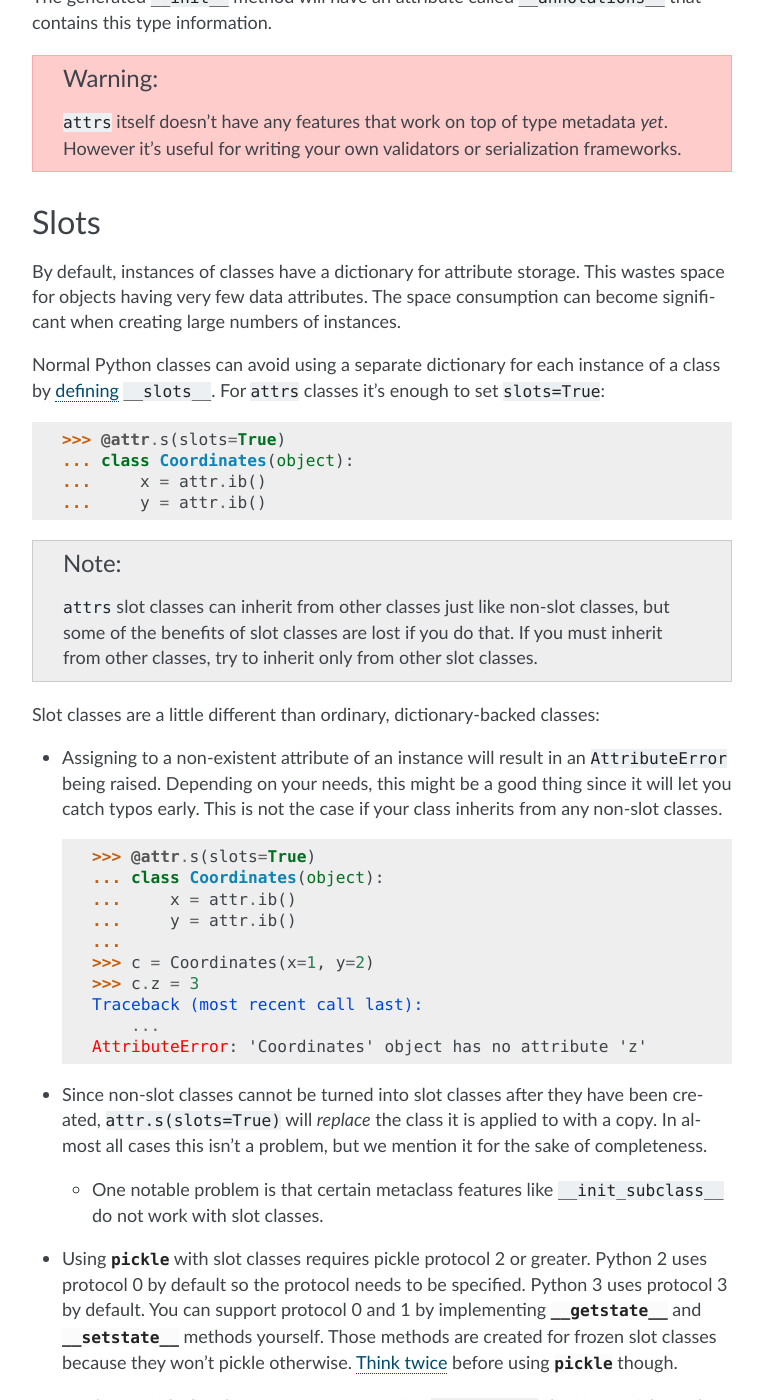
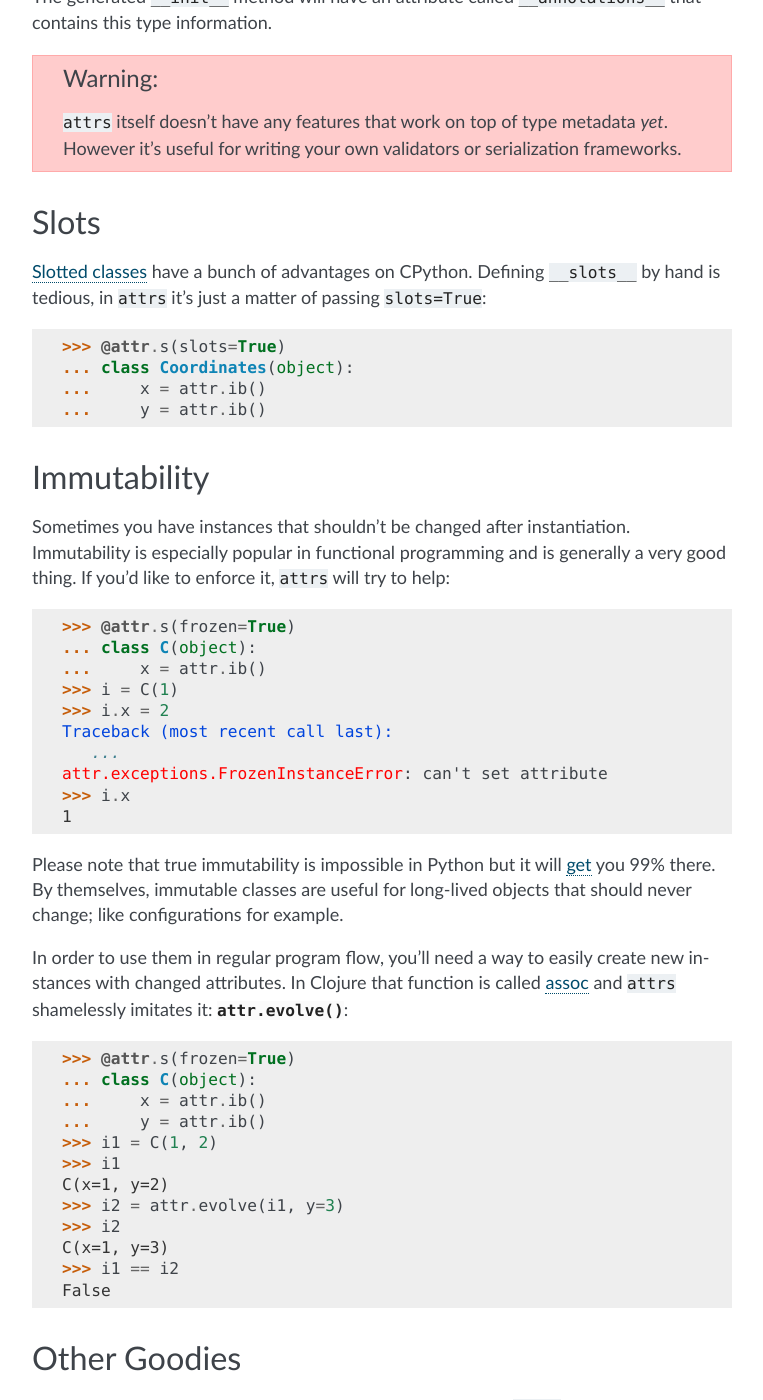
Before and after one commit to python-attrs/attrs, a Sphinx documentation site: the page built from docs/examples.rst, in a window 1280 px wide and 1400 px high, scrolled down 9200 px. Shown: the whole window, without its empty margins (368-1131 px from the left). Built offline with Sphinx 7.4.7, drawn with Linux system fonts in a browser that asks for light colours; some of the changed text lies outside the part shown.

Commit message:
Add glossary & make slotted classes official (#371)
* Add glossary & make slotted classes official

* Add missing import

```diff
--- a/docs/examples.rst
+++ b/docs/examples.rst
@@ -474,12 +474,8 @@
 Slots
 -----
 
-By default, instances of classes have a dictionary for attribute storage.
-This wastes space for objects having very few data attributes.
-The space consumption can become significant when creating large numbers of instances.
-
-Normal Python classes can avoid using a separate dictionary for each instance of a class by `defining <https://docs.python.org/3/reference/datamodel.html#slots>`_ ``__slots__``.
-For ``attrs`` classes it's enough to set ``slots=True``:
+:term:`Slotted classes` have a bunch of advantages on CPython.
+Defining ``__slots__`` by hand is tedious, in ``attrs`` it's just a matter of passing ``slots=True``:
 
 .. doctest::
 
@@ -487,59 +483,6 @@
    ... class Coordinates(object):
    ...     x = attr.ib()
    ...     y = attr.ib()
-
-
-.. note::
-
-    ``attrs`` slot classes can inherit from other classes just like non-slot classes, but some of the benefits of slot classes are lost if you do that.
-    If you must inherit from other classes, try to inherit only from other slot classes.
-
-Slot classes are a little different than ordinary, dictionary-backed classes:
-
-- Assigning to a non-existent attribute of an instance will result in an ``AttributeError`` being raised.
-  Depending on your needs, this might be a good thing since it will let you catch typos early.
-  This is not the case if your class inherits from any non-slot classes.
-
-  .. doctest::
-
-     >>> @attr.s(slots=True)
-     ... class Coordinates(object):
-     ...     x = attr.ib()
-     ...     y = attr.ib()
-     ...
-     >>> c = Coordinates(x=1, y=2)
-     >>> c.z = 3
-     Traceback (most recent call last):
-         ...
-     AttributeError: 'Coordinates' object has no attribute 'z'
-
-- Since non-slot classes cannot be turned into slot classes after they have been created, ``attr.s(slots=True)`` will *replace* the class it is applied to with a copy.
-  In almost all cases this isn't a problem, but we mention it for the sake of completeness.
-
-  * One notable problem is that certain metaclass features like ``__init_subclass__`` do not work with slot classes.
-
-- Using :mod:`pickle` with slot classes requires pickle protocol 2 or greater.
-  Python 2 uses protocol 0 by default so the protocol needs to be specified.
-  Python 3 uses protocol 3 by default.
-  You can support protocol 0 and 1 by implementing :meth:`__getstate__ <object.__getstate__>` and :meth:`__setstate__ <object.__setstate__>` methods yourself.
-  Those methods are created for frozen slot classes because they won't pickle otherwise.
-  `Think twice <https://www.youtube.com/watch?v=7KnfGDajDQw>`_ before using :mod:`pickle` though.
-
-- As always with slot classes, you must specify a ``__weakref__`` slot if you wish for the class to be weak-referenceable.
-  Here's how it looks using ``attrs``:
-
-  .. doctest::
-
-    >>> import weakref
-    >>> @attr.s(slots=True)
-    ... class C(object):
-    ...     __weakref__ = attr.ib(init=False, hash=False, repr=False, cmp=False)
-    ...     x = attr.ib()
-    >>> c = C(1)
-    >>> weakref.ref(c)
-    <weakref at 0x...; to 'C' at 0x...>
-
-All in all, setting ``slots=True`` is usually a very good idea.
 
 
 Immutability
--- a/docs/how-does-it-work.rst
+++ b/docs/how-does-it-work.rst
@@ -17,7 +17,7 @@
 Please note that ``attrs`` does *not* call ``super()`` *ever*.
 It will write dunder methods to work on *all* of those attributes which also has performance benefits due to fewer function calls.
 
-Once ``attrs`` knows what attributes it has to work on, it writes the requested dunder methods and -- depending on whether you wish to have ``__slots__`` -- creates a new class for you (``slots=True``) or attaches them to the original class (``slots=False``).
+Once ``attrs`` knows what attributes it has to work on, it writes the requested dunder methods and -- depending on whether you wish to have a :term:`dict <dict classes>` or :term:`slotted <slotted classes>` class -- creates a new class for you (``slots=True``) or attaches them to the original class (``slots=False``).
 While creating new classes is more elegant, we've run into several edge cases surrounding metaclasses that make it impossible to go this route unconditionally.
 
 To be very clear: if you define a class with a single attribute  without a default value, the generated ``__init__`` will look *exactly* how you'd expect:
@@ -95,6 +95,6 @@
 Summary
 +++++++
 
-You should avoid to instantiate lots of frozen slots classes (i.e. ``@attr.s(slots=True, frozen=True)``) in performance-critical code.
+You should avoid to instantiate lots of frozen slotted classes (i.e. ``@attr.s(slots=True, frozen=True)``) in performance-critical code.
 
-Frozen dict classes have barely a performance impact, unfrozen slots classes are even *faster* than unfrozen dict classes (i.e. regular classes).
+Frozen dict classes have barely a performance impact, unfrozen slotted classes are even *faster* than unfrozen dict classes (i.e. regular classes).
--- a/docs/index.rst
+++ b/docs/index.rst
@@ -27,6 +27,7 @@
   After reading, you will know about our advanced features and how to use them.
 - Finally :doc:`why` gives you a rundown of potential alternatives and why we think ``attrs`` is superior.
   Yes, we've heard about ``namedtuple``\ s!
+- If at any point you get confused by some terminology, please check out our :doc:`glossary`.
 
 
 If you need any help while getting started, feel free to use the ``python-attrs`` tag on `StackOverflow <https://stackoverflow.com/questions/tagged/python-attrs>`_ and someone will surely help you out!
@@ -78,6 +79,7 @@
    api
    extending
    how-does-it-work
+   glossary
 
 
 Indices and tables
```
Also changed, not shown: CHANGELOG.rst (+6 -6 lines), docs/glossary.rst (added, +63 -0 lines).
